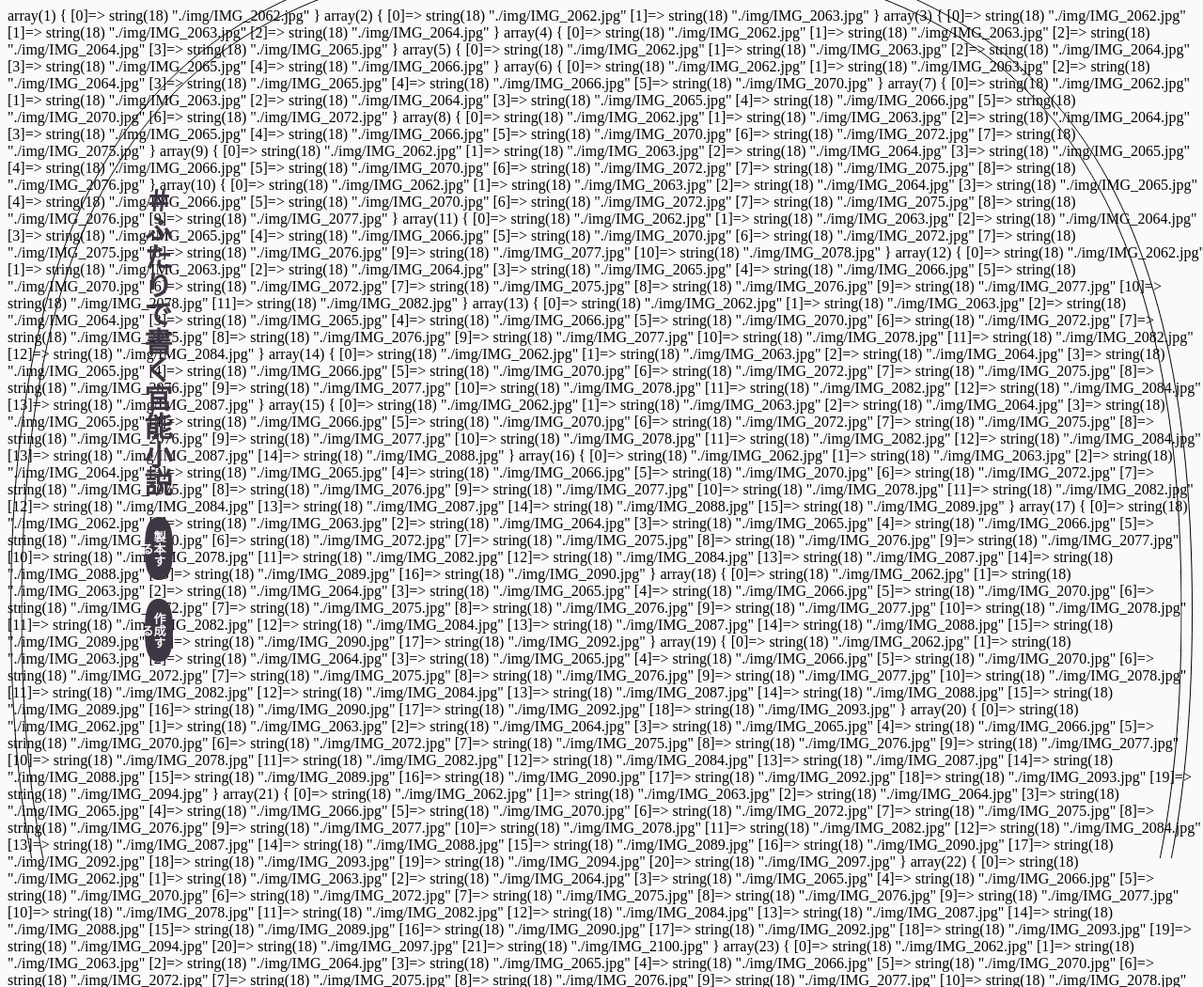
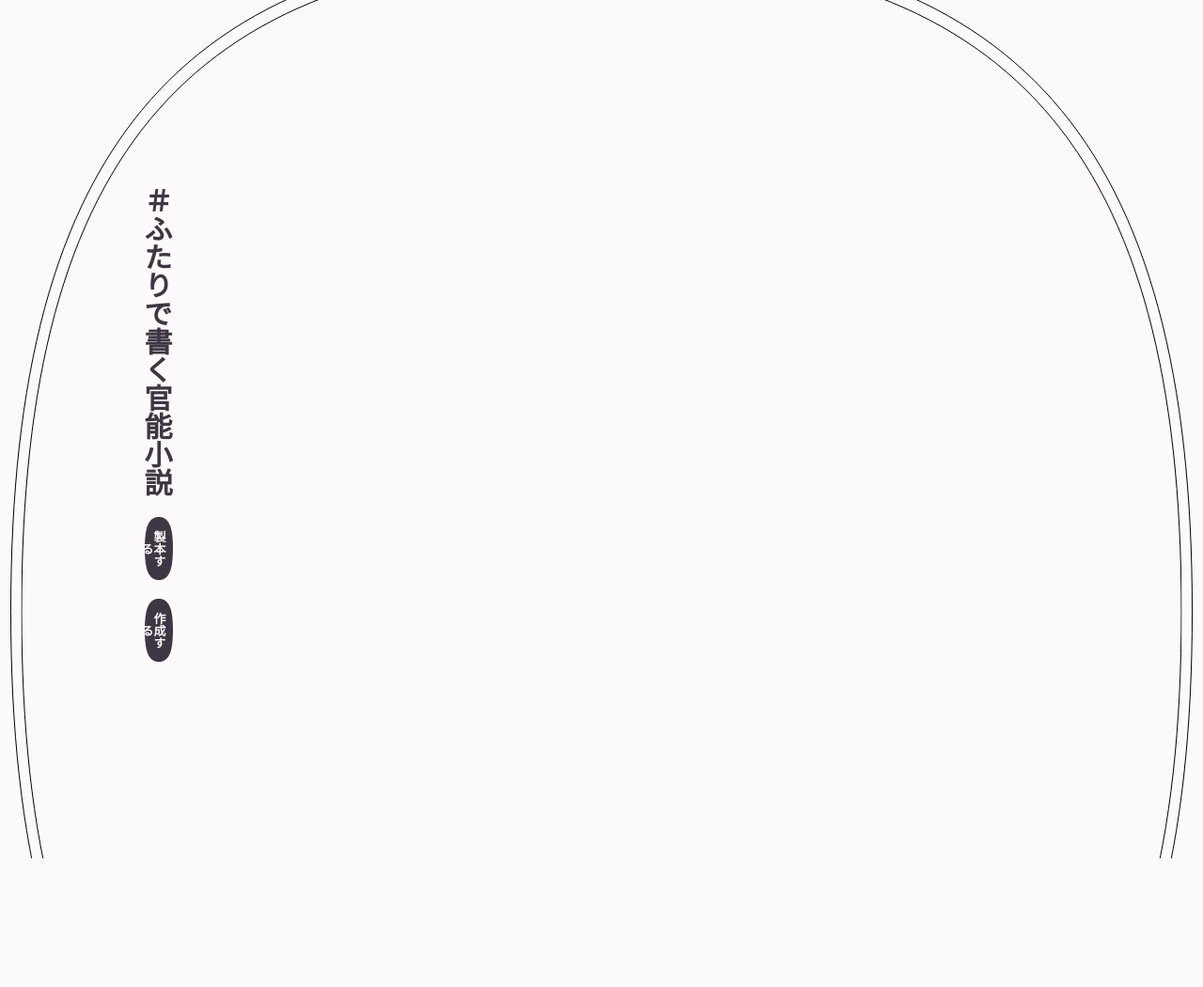
Before and after one commit to tomoya-onuki/pornographic_novel_editor, a PHP site: page /app/ in a window 1280 px wide. Shown: the top 1050 px of the page at 94% size. After the commit the page ends 913 px from the top, so only its background shows below. Run offline with PHP 8.4, Linux system fonts and the light colour scheme; data that the repository does not hold is empty; some libraries are stand-ins or nearby versions.

Commit message:
いいね

```diff
--- a/app/index.php
+++ b/app/index.php
@@ -18,10 +18,10 @@ $key = random_keyword();
 $img_array = array();
 foreach (glob('./img/{*.jpg}', GLOB_BRACE) as $file) {
     if (is_file($file)) {
-        array_push($img_array, htmlspecialchars($file));
+        array_push($img_array, $file);
     }
-    var_dump($img_array);
 }
+// var_dump($img_array);
 ?>
 
 <!DOCTYPE html>
```
